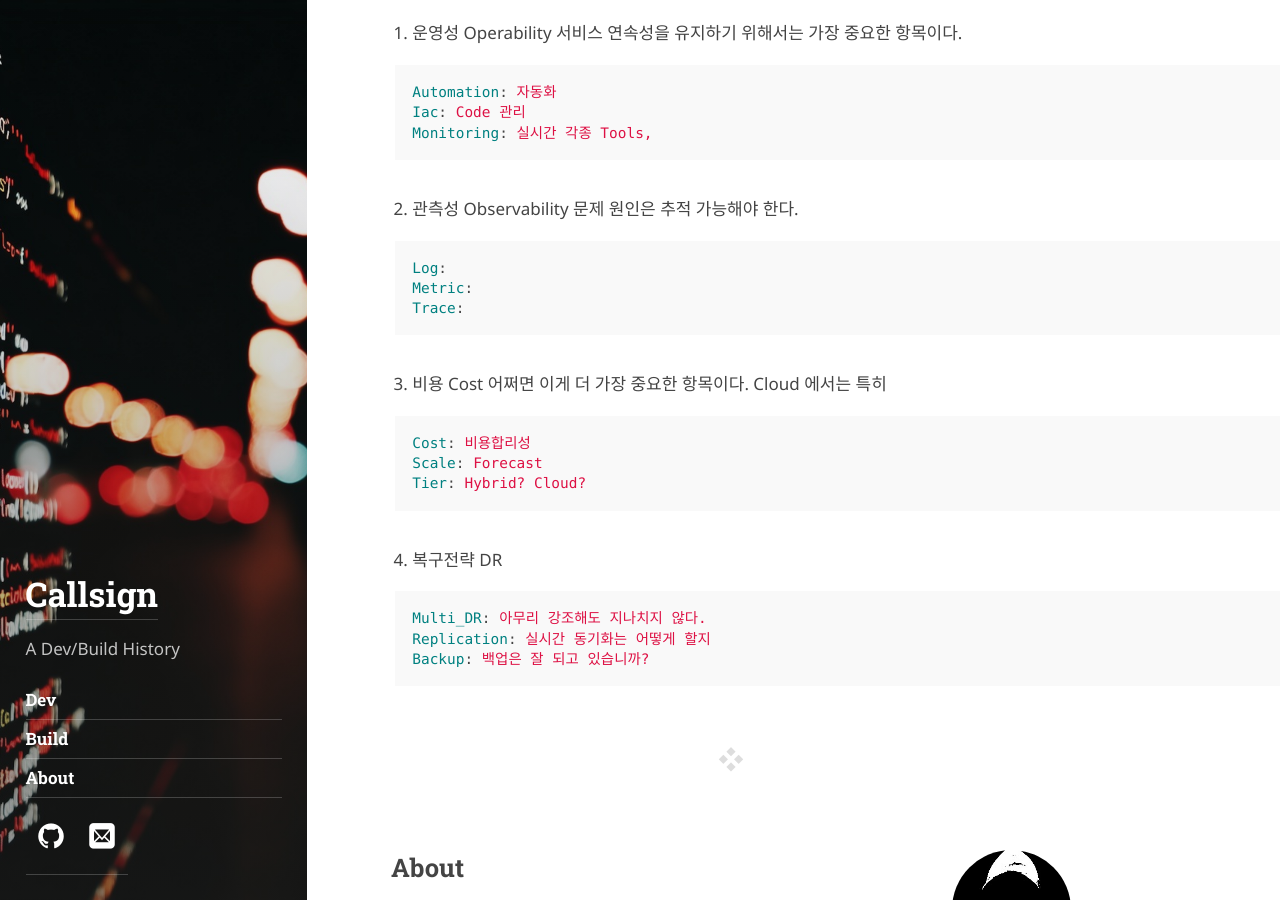
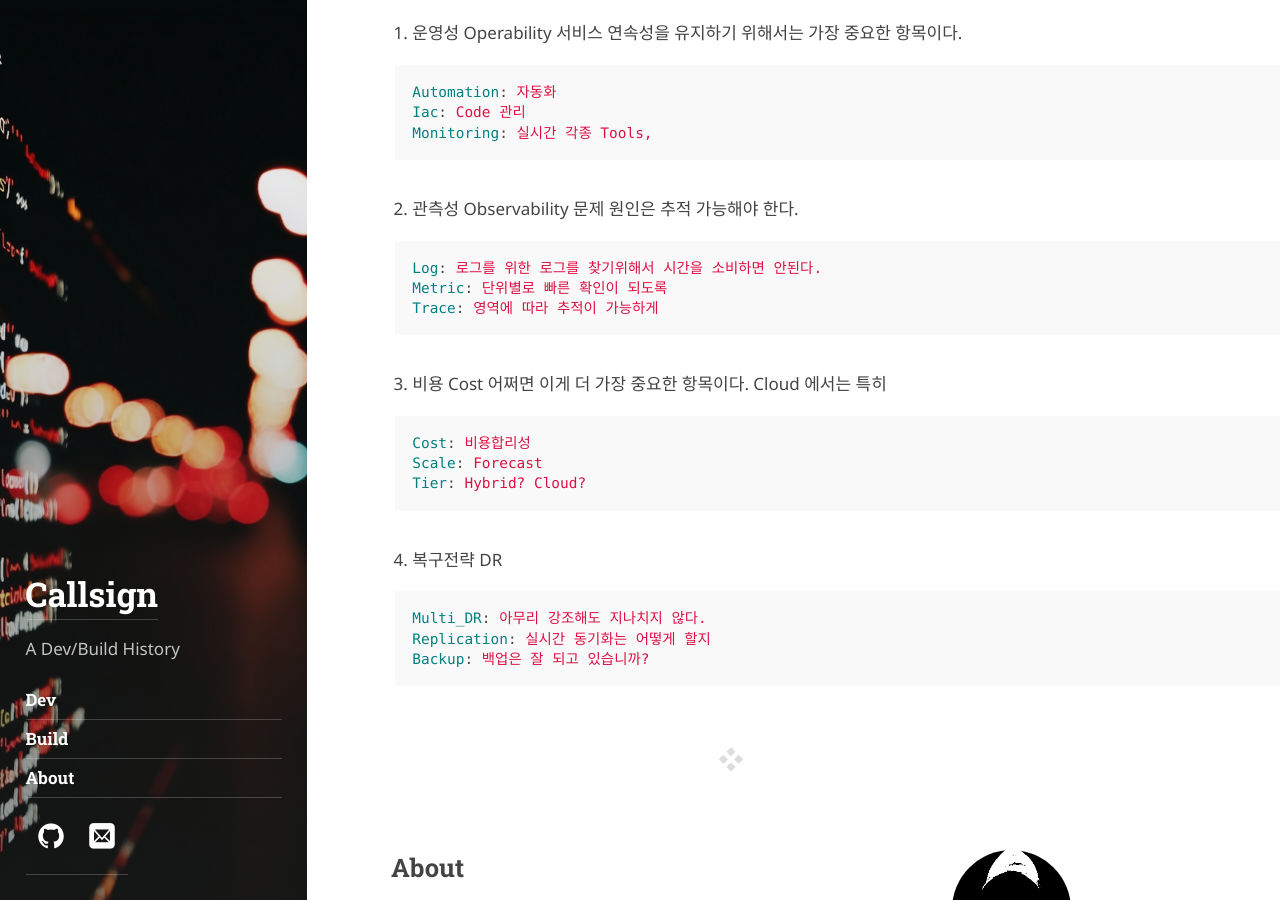
Before and after one commit to callsign88/callsign88.github.io, a Jekyll site: the page built from _posts/2016-03-08-introducing-hydejack.md, in a window 1280 px wide and 900 px high, scrolled down 2446 px. Built offline with Jekyll 4.4.1, drawn with Linux system fonts in a browser that asks for light colours; some web fonts are replaced.

Commit message:
Update: Refine observability details and fix video link

```diff
--- a/_posts/2016-03-08-introducing-hydejack.md
+++ b/_posts/2016-03-08-introducing-hydejack.md
@@ -29,7 +29,7 @@ OSI 7Layer Level include:
 {:.message}
 
 ## Availabillity 가용성
-어떤 환경에서도 서비스가 정상적으로 유지될 수 있는지.. 이로 인해 IDC에 인프라를 설계했지만 IDC장애시에도 무용지물이 되었다. 카카오에 대한 [장애회고](https://www.youtube.com/watch?v=15giy9e72c4) 결국은 Multi-AZ 가용영역 /Failover /Auto Healing 자동복구
+어떤 환경에서도 서비스가 정상적으로 유지될 수 있는지.. 이로 인해 IDC에 인프라를 설계했지만 IDC장애시에도 무용지물이 되었다. 카카오에 대한 [장애회고](https://www.youtube.com/watch?v=k3tf_ngc4pc) 결국은 Multi-AZ 가용영역 /Failover /Auto Healing 자동복구
 
 ## Scalability 확장성
 Traffic 증가에 대한 대응.. 40G BW로 설계했는데 순간적인 폭증으로 100G 이상의 트래픽이 몰린적도 있었고 C class 대역으로 할당했다가 IP설계가 충분하지 않은 상황도 발생했다. 결국에는 Horizontal scaling /Stateless /Cache
@@ -81,9 +81,9 @@ DB: RDB vs NoSql Replication Sharding Backup
 
 
     ~~~yml
-    Log:
-    Metric:
-    Trace:
+    Log: 로그를 위한 로그를 찾기위해서 시간을 소비하면 안된다.
+    Metric: 단위별로 빠른 확인이 되도록
+    Trace: 영역에 따라 추적이 가능하게
     ~~~
 
 3.  비용 Cost
```
